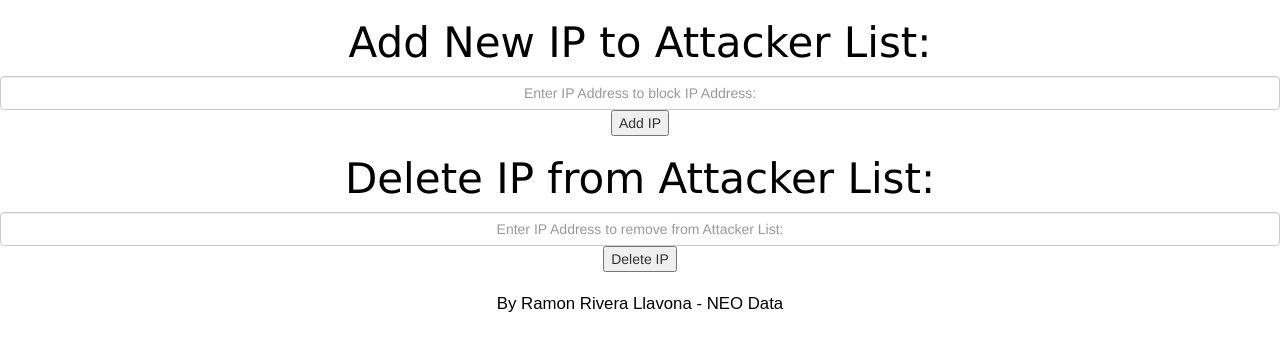
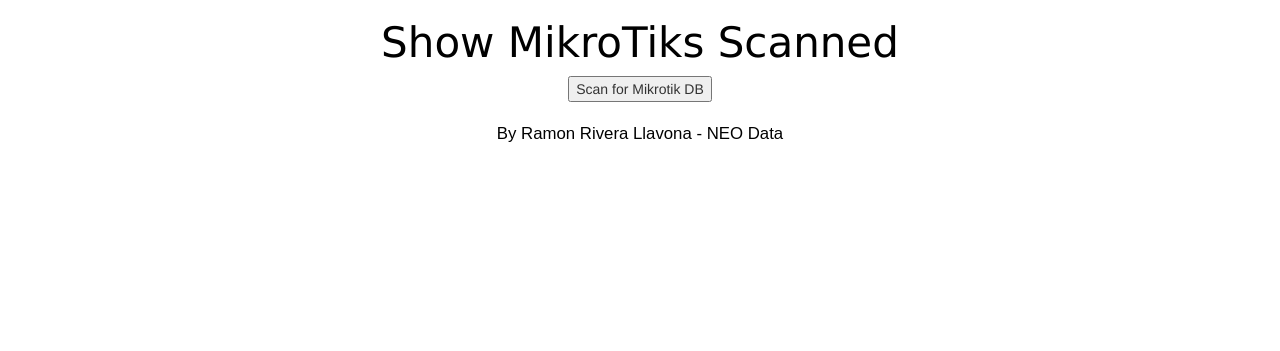
Before and after one commit to rllavona13/Network_Tool, a Flask app: page / in a window 1280 px wide. Shown: the top 351 px of the page. Run offline with Flask 2, Linux system fonts and the light colour scheme; some libraries are stand-ins or nearby versions.

Commit message:
New feature, scanned mikrotik, displayed in web browser, using mysql data

```diff
--- /dev/null
+++ b/Network_Tool_Web/mikrotik_web_app/auth.json
@@ -0,0 +1,4 @@
+{
+  "username": "rrivera",
+  "password": "R4ym0nd12@"
+}
--- a/Network_Tool_Web/mikrotik_web_app/mk_scan_web.py
+++ b/Network_Tool_Web/mikrotik_web_app/mk_scan_web.py
@@ -1,2 +1,101 @@
+import paramiko
+import json
+import nmap
 import mysql.connector
-from flask import render_template, request
+import sys
+from flask import Flask, render_template, request
+
+
+config_file = open('auth.json')
+config = json.load(config_file)
+config_file.close()
+
+app = Flask(__name__)
+
+
+"""
+class Scanner:
+
+    def __init__(self, host):
+
+        self.host = host
+        self.nmscanner = nmap.PortScanner()
+        self.nmscanner.scan(hosts=host, arguments='-Pn -p 8291 --ttl 10 --max-retries 1')
+
+        for host in self.nmscanner.all_hosts():
+
+            for proto in self.nmscanner[host].all_protocols():
+
+                lport = list(self.nmscanner[host][proto].keys())
+                lport.sort()
+
+                for port in lport:
+                    list_ports = (port, self.nmscanner[host][proto][port]['state'])
+
+                    if list_ports[1] == 'open':
+                        mk_list = host
+
+                        print("IP Address of Mikrotik is %s" % host)  # print the ip which are trying to connect.
+                        print("")
+
+                        try:
+                            ssh = paramiko.SSHClient()
+                            ssh.set_missing_host_key_policy(paramiko.AutoAddPolicy())
+                            ssh.connect(hostname=mk_list, username=config['username'], password=config['password'])
+                            ssh.invoke_shell()
+                            stdin, stdout, stderr = ssh.exec_command('system identity print')
+
+                            mk_scanned_host = stdout.read()  # saves the output from ssh for MySQL query use
+
+                            # Here we# "cut off" name: from strings. Leaving only the name
+                            list_fixed = mk_scanned_host.strip('name:').split('name:')
+
+                            identity_fixed = (list_fixed[1])
+                            # print(json.dumps(mk_scanned_host, indent=4))
+
+                            print(str(identity_fixed))
+                            print("==============================================================================")
+                            ssh.close()
+
+                            f = open('mikrotik_list.txt', 'a')
+                            f.write(str(str(identity_fixed) + mk_list))
+
+                            sql_connector = mysql.connector.connect(user='python',
+                                                                    password='yzh8RB0Bcw1VivO3',
+                                                                    host='localhost',
+                                                                    database='test')
+
+                            cursor = sql_connector.cursor()
+
+                            add_mikrotik = ("INSERT INTO devices"
+                                            "(name, ip)"
+                                            "VALUES ('%s', '%s')" % (identity_fixed, mk_list))
+
+                            cursor.execute(add_mikrotik)
+                            sql_connector.commit()
+                            cursor.close()
+                            sql_connector.close()
+
+                        except Exception as ex:  # print the error and continues with the next ip address
+                            print(ex)
+
+"""
+
+
+@app.route('/', methods=['GET', 'POST'])
+def get_data():
+
+    if 'scan' in request.form:
+
+        mikrotik_list = []
+
+        return render_template('show_scan.html')
+
+    else:
+        return render_template('index.html')
+
+
+if __name__ == '__main__':
+    # Scanner(host='196.12.186.0/24')
+    # Scanner(host=sys.argv[1])
+    app.run(port=5000, debug=True)
--- a/Network_Tool_Web/mikrotik_web_app/templates/index.html
+++ b/Network_Tool_Web/mikrotik_web_app/templates/index.html
@@ -1,10 +1,67 @@
 <!DOCTYPE html>
 <html lang="en">
-<head>
-    <meta charset="UTF-8">
-    <title>Title</title>
-</head>
-<body>
+  <head>
 
-</body>
+    <title>MikroTik DB</title>
+    <meta name="viewport" content="width=device-width, initial-scale=1.0">
+    <meta name="description" content="">
+    <meta name="keywords" content="">
+    <meta name="author" content="Ramon Rivera Llavona">
+    <meta charset="utf-8">
+
+    <link href="//netdna.bootstrapcdn.com/bootstrap/3.0.0/css/bootstrap.min.css" rel="stylesheet">
+
+
+  </head>
+
+  <style>
+
+      h1 {
+        color: black;
+        font-family: verdana;
+        font-size: 300%;
+        text-align: center;
+        }
+
+      footer {
+        color: black;
+        font-family: arial;
+        font-size: 120%;
+        text-align: center;
+        }
+
+      form {
+        text-align: center;
+       }
+
+      input {
+        text-align: center;
+       }
+
+
+  </style>
+
+  <body>
+
+            <h1>Show MikroTiks Scanned</h1>
+                <form action="{{ url_for('get_data') }}" method="POST">
+                  <input type="submit" name="scan" value="Scan for Mikrotik DB">
+                </form>
+
+
+    <br>
+
+      <script>
+              function goBack() {
+              window.history.back();
+              }
+      </script>
+
+      <script src="//ajax.googleapis.com/ajax/libs/jquery/1.10.2/jquery.min.js"></script>
+      <script src="//netdna.bootstrapcdn.com/bootstrap/3.0.0/js/bootstrap.min.js"></script>
+
+        <footer>By Ramon Rivera Llavona - NEO Data</footer>
+
+  </body>
+
 </html>
```
Also changed, not shown: Network_Tool_Web/mikrotik_web_app/templates/show_scan.html (added, +62 -0 lines).
